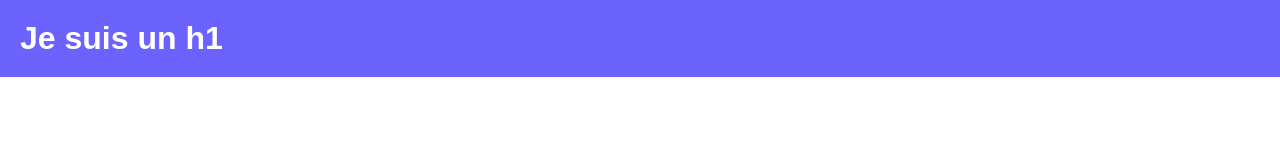
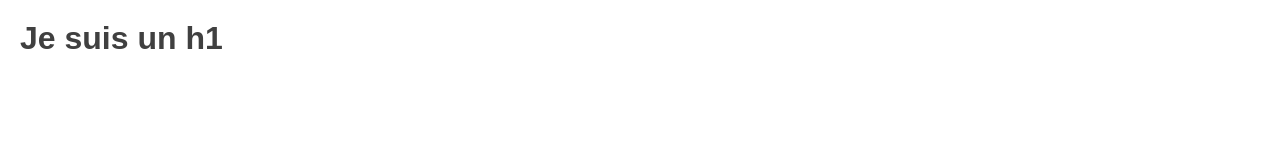
Before and after one commit to franckDev21/git, a plain HTML site: page index.html in a window 1280 px wide. Drawn offline with Linux system fonts and the light colour scheme.

Commit message:
update app

```diff
--- a/index.js
+++ b/index.js
@@ -1,3 +1,3 @@
 window.onload = () => {
-  document.querySelector('h1').style.backgroundColor = '#6c63ff'
+  if(document.querySelector('h2')) document.querySelector('h2').style.backgroundColor = '#6c63ff'
 }
--- a/index.scss
+++ b/index.scss
@@ -8,6 +8,6 @@
 h1{
   padding: 20px;
   font-weight: 900;
-  color: #fff;
+  color: #404040;
   font-size: 2rem;
 }
```
Also changed, not shown: index.css, 1 other file.
